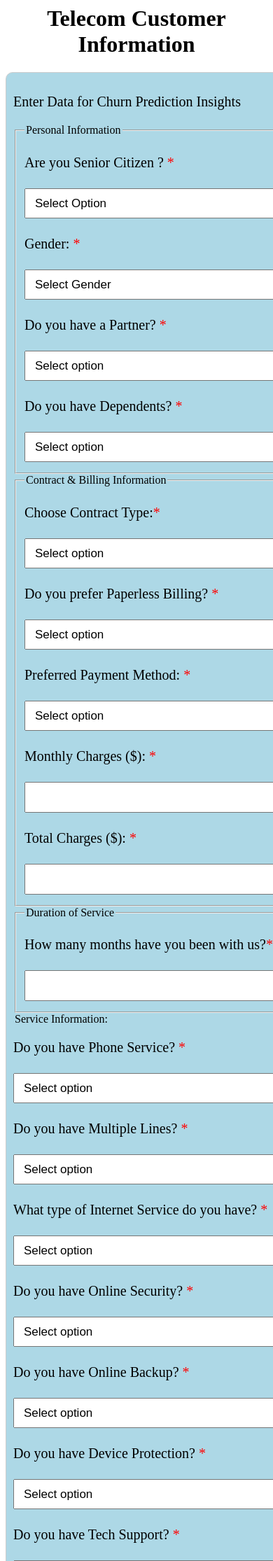
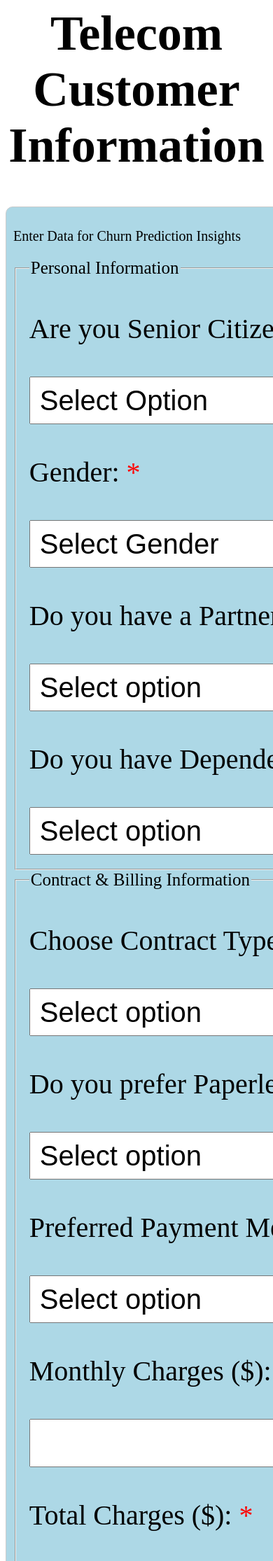
Before and after one commit to Alokpahan/Telecom-Churn-Prediction-FLASK, a Flask app: page / in a window 390 px wide; the page is wider, and only the part inside the window is pictured. Shown: the top 2230 px of that part at 70% size. Run offline with Flask 2, Linux system fonts and the light colour scheme; parts of the project's set-up code (start-up, migrations or seed data) failed here and were passed over.

Commit message:
Update index.html

```diff
--- a/templates/index.html
+++ b/templates/index.html
@@ -1,5 +1,4 @@
 <html>
-
 <head>
 	<title>Churn Prediction</title>
 	<style>
@@ -87,6 +86,7 @@
 
 		@media only screen and (max-width : 990px) {
 			.container {
+				font-size: 25px;
 				width: 900px;
 				margin: 0 auto;
 				padding: 10px;
@@ -95,6 +95,20 @@
 				border-radius: 10px;
 			}
 
+			h1 {
+				font-size: 70px;
+			}
+
+			select {
+				font-size: 40px;
+			}
+
+			.form-group p {
+				font-size: 40px;
+			}
+			input{
+				font-size: 40px;
+			}
 		}
 	</style>
 
@@ -105,7 +119,7 @@
 	<div class="container">
 		<p>Enter Data for Churn Prediction Insights</p>
 		<form action="{{ url_for('predict')}}" method="POST" id="churn">
-			<fieldset class="section1">
+			<fieldset>
 				<legend>Personal Information</legend>
 				<div class="form-group">
 					<p>Are you Senior Citizen ? <span class="symbol">*</span></p>
@@ -181,26 +195,22 @@
 					<input name="Monthly Charges" type="number" required="required">
 				</div>
 
-
-
 				<div class="form-group">
 					<p>Total Charges ($): <span class="symbol">*</span></p>
 					<input name="Total Charges" type="number" required="required">
 				</div>
 			</fieldset>
 
-			<fieldset class="section2">
+			<fieldset>
 				<legend>Duration of Service</legend>
 				<div class="form-group">
 					<p>How many months have you been with us?<span class="symbol">*</span></p>
 					<input name="Tenure" type="number" required="required">
 				</div>
-
-
 			</fieldset>
 
-
-			<legend>Service Information:</legend>
+			<fieldset>
+				<legend>Service Information</legend>
 				<div class="form-group">
 					<p>Do you have Phone Service? <span class="symbol">*</span></p>
 					<select name="Phone Service" required="required">
@@ -289,29 +299,20 @@
 						<option value="No internet service">I don't have internet service</option>
 					</select>
 				</div>
-
-		</form>
-
-	</div>
-	<br><br>
+			</fieldset>
+			<br>
+			<br>
 			<div class="button">
 				<button type="submit " class="btn">Predict </button>
 			</div>
-	<br>
-	<div id="infoDisplay" style="font-size: 18px;"></div>
 		</form>
 	</div>
-
-
-
 	<br>
 	<div class="message">
-
 		<div id="prediction_result">
 			<h3 class="{{ text_color }}">{{ prediction_text }}</h3>
 			<p class="emoji">{{emoji}}</p>
 		</div>
-		<!-- <h3 class="alert" role="alert">{{ pred_prob }}</h3> -->
 	</div>
 </body>
 
```
Lines whose indentation alone changed are shown as unchanged.
